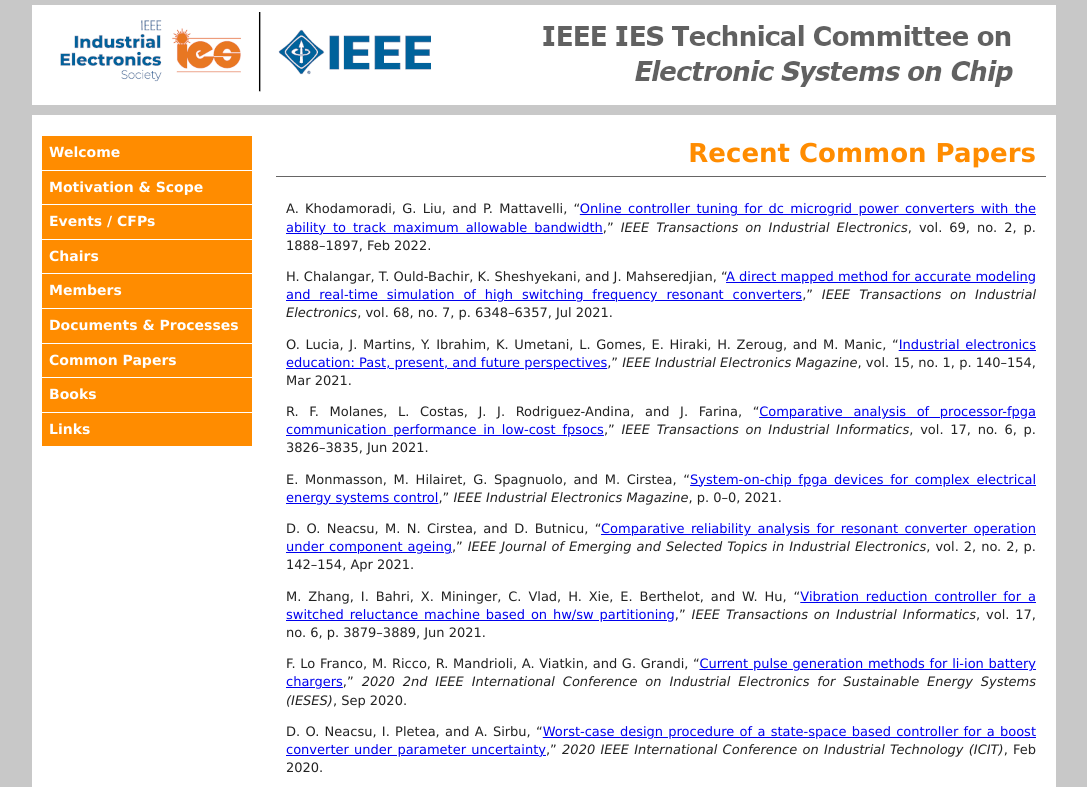
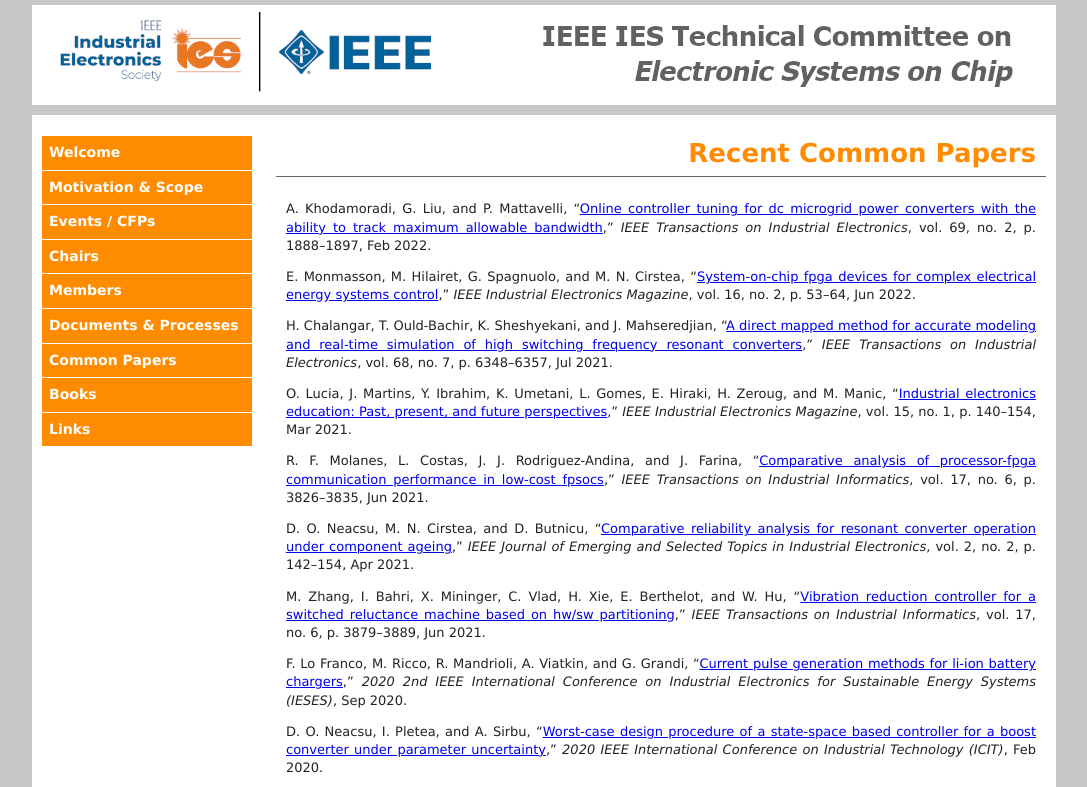
Before and after one commit to ieee-ies/esoc.ieee-ies.org, a plain HTML site: page papers.html in a window 1280 px wide. Shown: the top 787 px of the page, without its empty margins (96-1183 px from the left). Drawn offline with Linux system fonts and the light colour scheme; a script that the page names is missing.

Commit message:
:construction_worker: automated update

```diff
--- a/papers.html
+++ b/papers.html
@@ -64,6 +64,15 @@ A.&nbsp;Khodamoradi, G.&nbsp;Liu, and P.&nbsp;Mattavelli,
 
 </p>
 
+<p><a name="monmasson.hilairet.ea:system-on-chip"></a>
+
+E.&nbsp;Monmasson, M.&nbsp;Hilairet, G.&nbsp;Spagnuolo, and M.&nbsp;N. Cirstea,
+  &ldquo;<a href="https://doi.org/10.1109/mie.2021.3052179">System-on-chip fpga devices
+  for complex electrical energy systems control</a>,&rdquo; <em>IEEE Industrial
+  Electronics Magazine</em>, vol.&nbsp;16, no.&nbsp;2, p. 53–64, Jun 2022.
+
+</p>
+
 <p><a name="chalangar.ould-bachir.ea:direct"></a>
 
 H.&nbsp;Chalangar, T.&nbsp;Ould-Bachir, K.&nbsp;Sheshyekani, and J.&nbsp;Mahseredjian,
@@ -90,15 +99,6 @@ R.&nbsp;F. Molanes, L.&nbsp;Costas, J.&nbsp;J. Rodriguez-Andina, and J.&nbsp;Far
   processor-fpga communication performance in low-cost fpsocs</a>,&rdquo; <em>IEEE
   Transactions on Industrial Informatics</em>, vol.&nbsp;17, no.&nbsp;6, p. 3826–3835, Jun
   2021.
-
-</p>
-
-<p><a name="monmasson.hilairet.ea:system-on-chip"></a>
-
-E.&nbsp;Monmasson, M.&nbsp;Hilairet, G.&nbsp;Spagnuolo, and M.&nbsp;Cirstea,
-  &ldquo;<a href="https://doi.org/10.1109/mie.2021.3052179">System-on-chip fpga devices
-  for complex electrical energy systems control</a>,&rdquo; <em>IEEE Industrial
-  Electronics Magazine</em>, p. 0–0, 2021.
 
 </p>
 
```
